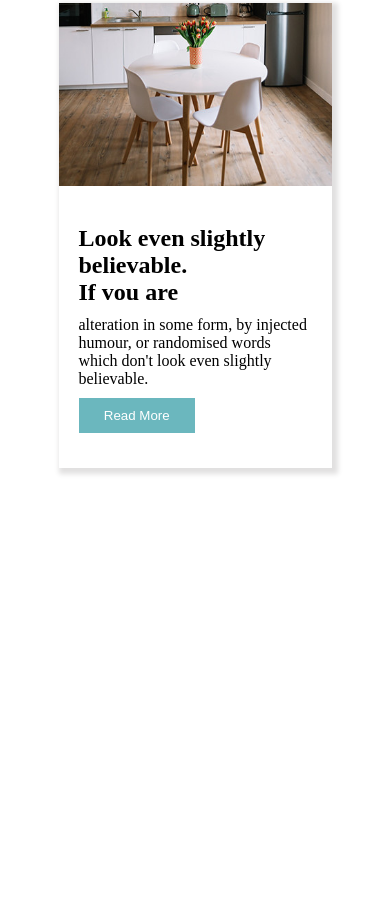
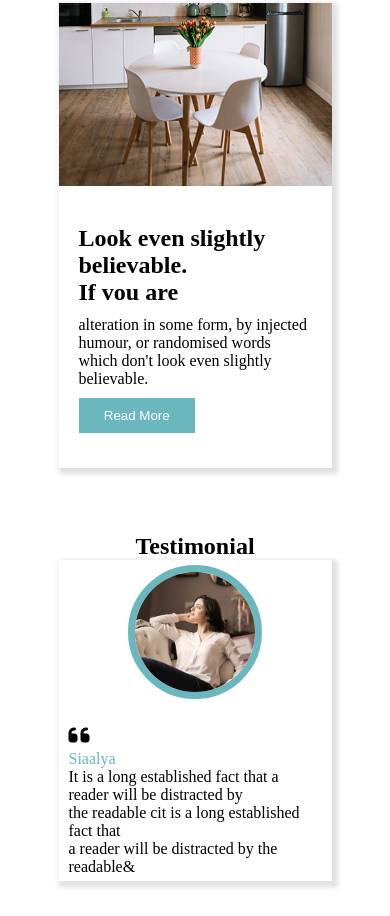
Before and after one commit to tzmehedy/Edgecut, a plain HTML site: page index.html in a window 390 px wide. Shown: the part 4660-5576 px from the top of the page. Before the commit the page ends 5163 px from the top, so only its background shows below. Drawn offline with Linux system fonts and the light colour scheme.

Commit message:
The testimonial section is completed with responsive

```diff
--- a/index.html
+++ b/index.html
@@ -175,7 +175,7 @@
 
     <!-- Blog Section -->
     <section class="blog-container">
-      <h1 class="blog-container-heading">LATEST BLOG</h1>
+      <h1 class="heading">LATEST BLOG</h1>
 
       <div class="blog-card-container">
         <div class="blog-card">
@@ -213,5 +213,26 @@
         </div>
       </div>
     </section>
+
+    <!-- testimonial -->
+    <section class="textimonial-container">
+      <h1 class="heading">Testimonial</h1>
+
+      <div class="testimonial-content-container">
+        <div class="testimonial-content-image">
+          <img src="/assets/client.jpg" alt="" />
+        </div>
+
+        <div class="testimonial-content">
+          <h1><i class="fa-solid fa-quote-left"></i></h1>
+          <p class="name">Siaalya</p>
+          <p>
+            It is a long established fact that a reader will be distracted by <br>
+            the readable cit is a long  established fact that <br> a reader will be
+            distracted by the readable&
+          </p>
+        </div>
+      </div>
+    </section>
   </body>
 </html>
--- a/styles/styles.css
+++ b/styles/styles.css
@@ -149,7 +149,7 @@ section {
 
 }
 
-.blog-container-heading{
+.heading{
      text-align: center;
 }
 .blog-card-container{
@@ -181,6 +181,30 @@ section {
     background-color: #6BB7BE;
     border: none;
 }
+
+
+/* testimonial */
+.testimonial-content-container{
+    display: flex;
+    justify-content: center;
+    align-items: center;
+    gap: 20px;
+    box-shadow:3px 3px 5px 3px rgb(225, 224, 224) ;
+    margin: 20px 150px;
+    padding: 10px 30px;
+}
+
+
+.testimonial-content-image img{
+    max-width: 120px;
+    max-height: 120px;
+    border: 7px solid #6BB7BE;
+    border-radius: 100%;
+}
+.name{
+    color: #6BB7BE;
+}
+
 
 /* Mobile */
 
@@ -229,6 +253,11 @@ section {
   .blog-card-container{
     grid-template-columns: repeat(1,1fr);
   }
+  .testimonial-content-container{
+    flex-direction: column;
+    margin: 0px 0px;
+    padding: 5px 10px;
+  }
 
 }
 
@@ -275,4 +304,9 @@ section {
   .blog-card-container{
     grid-template-columns: repeat(2,1fr);
   }
+
+  .testimonial-content-container{
+    margin: 0px 0px;
+    padding: 5px 10px;
+  }
 }
```
